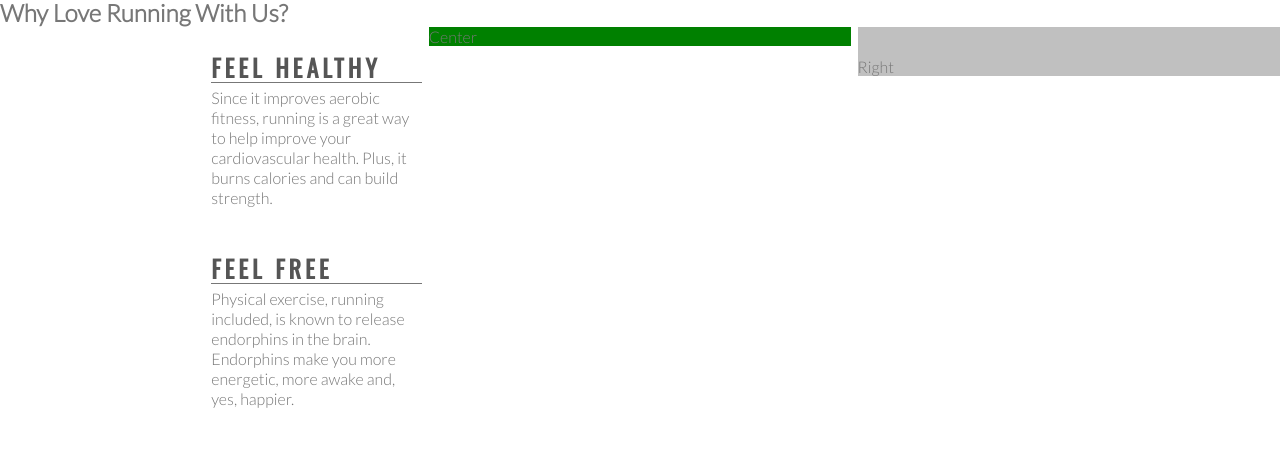
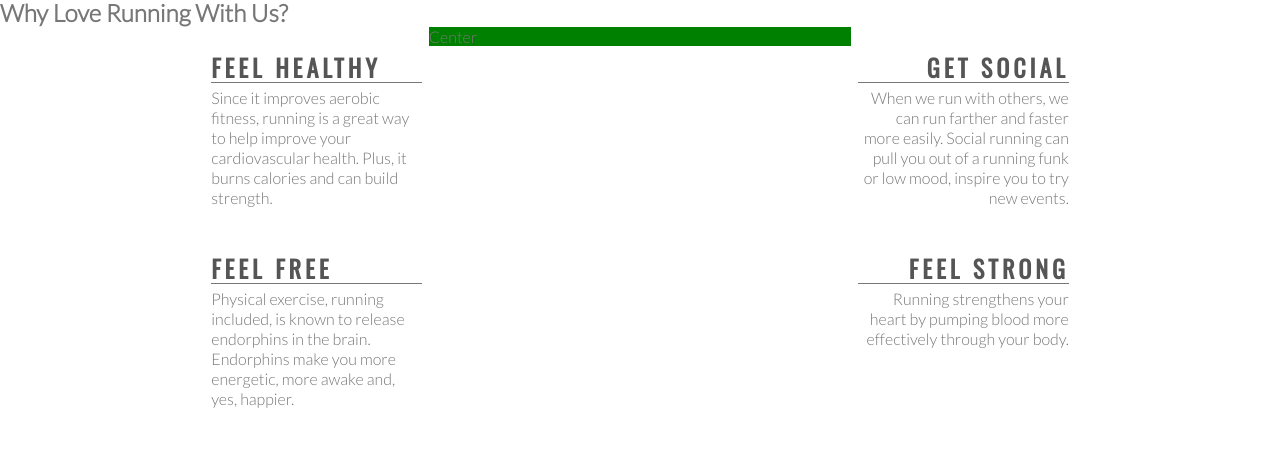
Before and after one commit to RohrerHope/Love-Running, a plain HTML site: page index.html in a window 1280 px wide. Shown: the part 677-1139 px from the top of the page. Drawn offline with nearby package versions, Linux system fonts and the light colour scheme.

Commit message:
Right side of why running section

```diff
--- a/assets/css/style.css
+++ b/assets/css/style.css
@@ -74,7 +74,6 @@ h2 {
   padding-top: 30px;
   width: 33%;
   float: right;
-  background-color: silver;
 }
 
 #center-about {
@@ -96,3 +95,19 @@ hr {
   clear: both;
   margin-bottom: 50px;
 }
+
+.right-about-heading {
+  width: 50%;
+  float: left;
+  line-height: 20px;
+  clear: both;
+  margin-bottom: 50px;
+}
+
+.right-about-heading h2 {
+  text-align: right;
+}
+
+.right-about-heading p {
+  text-align: right;
+}
--- a/index.html
+++ b/index.html
@@ -50,7 +50,20 @@
           </div>
        </div>
        <div id="right-about">
-         Right
+         <div class="right-about-heading">
+           <h2> Get Social</h2>
+           <hr>
+           <p>
+             When we run with others, we can run farther and faster more easily. Social running can pull you out of a running funk or low mood, inspire you to try new events.
+            </p>
+          </div>
+          <div class="right-about-heading">
+            <h2> Feel Strong</h2>
+            <hr>
+            <p>
+             Running strengthens your heart by pumping blood more effectively through your body.
+            </p>
+          </div>
        </div>
 
        <div id="center-about">
```
